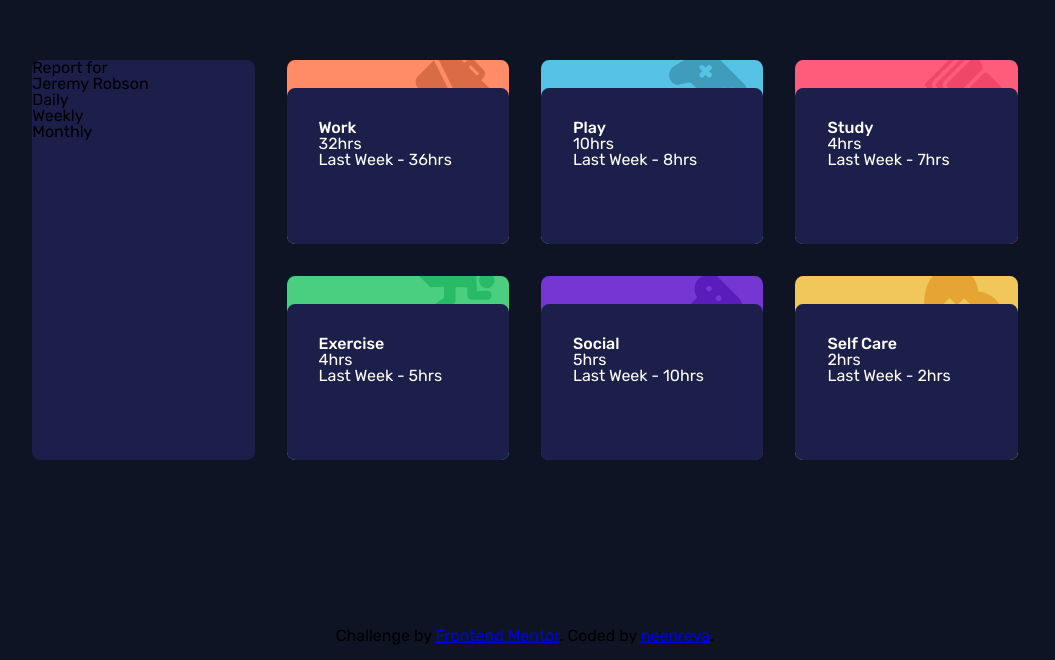
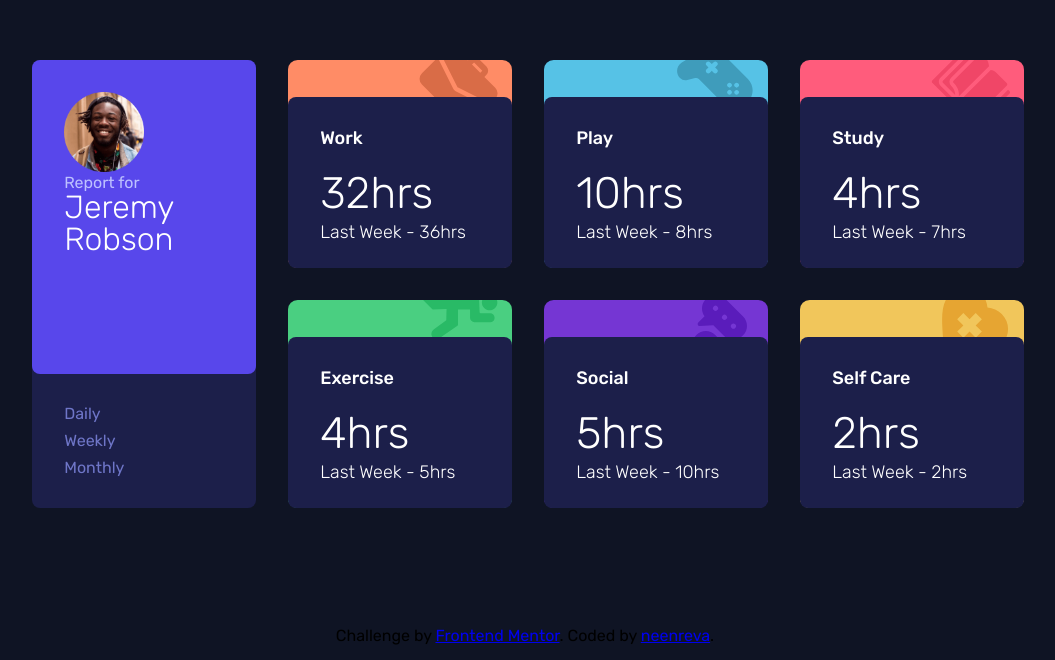
Before and after one commit to neenreva/time-tracking-dashboard-main, a plain HTML site: page index.html in a window 1280 px wide. Shown: the part 140-800 px from the top of the page, without its empty margins (115-1170 px from the left). Drawn offline with Linux system fonts and the light colour scheme.

Commit message:
Layout work

```diff
--- a/index.html
+++ b/index.html
@@ -20,13 +20,16 @@
     <div class="grid-container">
       <div class="card user">
         <div class="user__info">
-          <p>Report for</p>
-          <h2 class="user__name">Jeremy Robson</h2>
+          <img src="/images/image-jeremy.png" alt="" class="avatar">
+          <div>
+            <p>Report for</p>
+            <h2 class="user__name">Jeremy Robson</h2>
+          </div>
         </div>
         <div class="user__period">
-          <p>Daily</p>
-          <p>Weekly</p>
-          <p>Monthly</p>
+          <a>Daily</a>
+          <a>Weekly</a>
+          <a>Monthly</a>
         </div>
       </div>
       <div class="card work">
--- a/styles/styles.scss
+++ b/styles/styles.scss
@@ -14,8 +14,9 @@ $--cl-n-Darkblue: hsl(235, 46%, 20%);
 $--cl-n-Desaturatedblue: hsl(235, 45%, 61%);
 $--cl-n-PaleBlue: hsl(236, 100%, 87%);
 
-$--fs-400: 1.125rem; //(card titles e.g. Work, Play)
-$--fs-600: 3rem;
+$--fs-400: clamp(1vh, 1.125rem, 3vh);
+$--fs-500: clamp(1vh, 2.5rem, 4vh);
+$--fs-600: clamp(1vh, 4rem, 5.5vh);
 
 html {
   font-family: "Rubik", sans-serif;
@@ -27,7 +28,7 @@ body {
 
 .grid-container {
   margin: 0 auto;
-  width: 90%;
+  width: 90vw;
   height: min-content;
   display: grid;
   grid-template-columns: 100%;
@@ -44,56 +45,105 @@ body {
 }
 
 .card {
-  border-radius: 0.51rem;
+  border-radius: 0.5rem;
   position: relative;
 }
 
 .card__info {
   background-color: $--cl-n-Darkblue;
-  border-radius: 0.51rem;
+  border-radius: 0.5rem;
   padding: 2rem;
   margin-top: 3rem;
   color: white;
+  &:hover {
+    cursor: pointer;
+    background-color: $--cl-n-Desaturatedblue;
+  }
 }
 
 .card__activity {
-  font-size: var($--fs-400);
+  font-size: $--fs-400;
   font-weight: 500;
 }
 
 .current {
-  font-size: var($--fs-600);
+  font-size: $--fs-600;
+  margin: 15% 0 5% 0;
+  font-weight: 300;
+}
+
+.previous {
+  font-size: $--fs-400;
+  font-weight: 300;
 }
 
 .user {
   grid-area: user;
   background-color: $--cl-n-Darkblue;
 }
+
+.user__info, .user__period {
+  padding: 2rem;
+}
+
+.user__info {
+  background-color: $--cl-p-Blue;
+  border-radius: .5rem;
+  height: fit-content;
+  color: white;
+  img {
+    height: min(10vw, 5rem);
+  }
+  p {
+    color: $--cl-n-PaleBlue;
+  }
+  h2 {
+    font-size: $--fs-500;
+    font-weight: 300;
+  }
+}
+
+.user__period {
+  height: 30%;
+  display: flex;
+  justify-content: space-between;
+  color: $--cl-n-Desaturatedblue;
+  a:hover {
+    cursor: pointer;
+    color: white;
+  }
+}
+
 .work {
   grid-area: work;
   background-color: $--cl-p-Orange;
   background-image: url(/images/icon-work.svg);
 }
+
 .play {
   grid-area: play;
   background-color: $--cl-p-Softblue;
   background-image: url(/images/icon-play.svg);
 }
+
 .study {
   grid-area: study;
   background-color: $--cl-p-Lightred;
   background-image: url(/images/icon-study.svg);
 }
+
 .exercise {
   grid-area: exercise;
   background-color: $--cl-p-Limegreen;
   background-image: url(/images/icon-exercise.svg);
 }
+
 .social {
   grid-area: social;
   background-color: $--cl-p-Violet;
   background-image: url(/images/icon-social.svg);
 }
+
 .self-care {
   grid-area: self-care;
   background-color: $--cl-p-Softorange;
@@ -107,8 +157,9 @@ body {
 .social,
 .self-care {
   background-repeat: no-repeat;
-  background-size: 5rem;
+  // background-size: 5rem;
   background-position: 90% -10%;
+  border-radius: 0.6rem;
 }
 
 .hidden {
@@ -134,7 +185,7 @@ body {
     width: 77%;
     height: 50%;
     display: grid;
-    grid-template-columns: 1fr 1fr 1fr 1fr;
+    grid-template-columns: auto;
     grid-template-rows: 1fr 1fr;
     grid-template-areas:
       "user work play study"
@@ -142,8 +193,24 @@ body {
     gap: 2rem;
   }
 
+  .card {
+    width: clamp(10vw, 17.5vw, 25vw);
+    min-height: 13rem;
+  }
+
+  .user__info {
+    height: 70%;
+  }
+
+  .user__period {
+    height: 30%;
+    flex-direction: column;
+    justify-content: space-between;
+  }
+
   .card__info {
-    height: 85%;
+    margin-top: 0;
+    height: 82%;
     width: 100%;
     position: absolute;
     bottom: 0;
```
Also changed, not shown: styles/styles.css, 1 other file.
